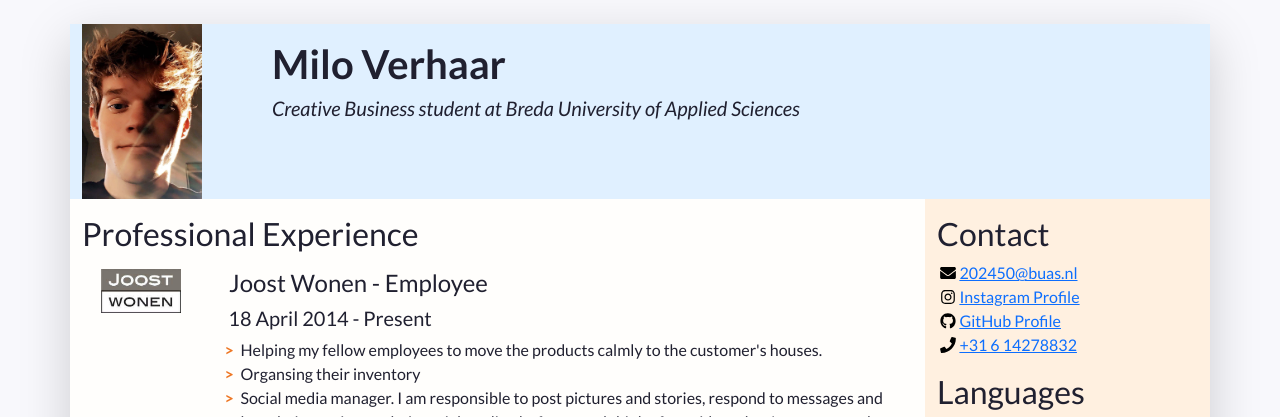
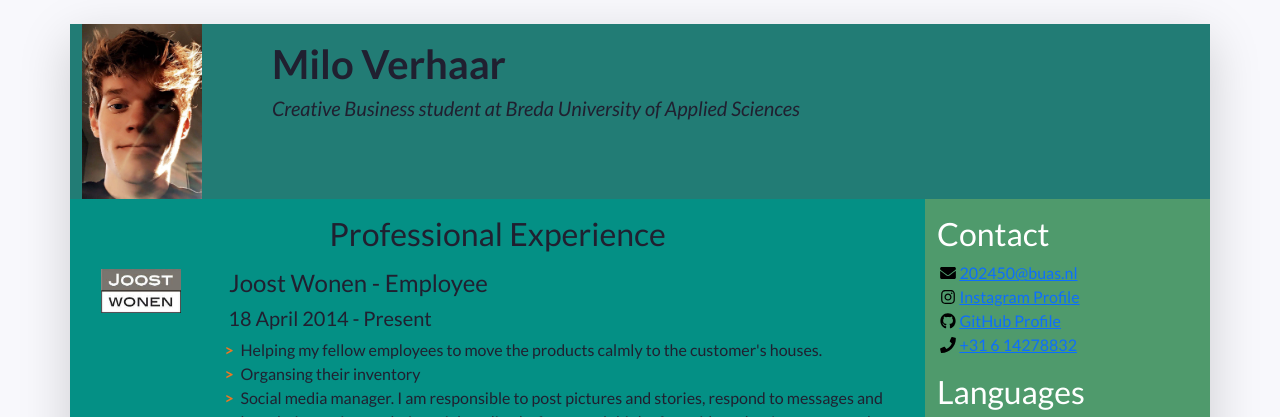
Before and after one commit to miloverhaar03/prj42022, a plain HTML site: page index.html in a window 1280 px wide. Shown: the top 417 px of the page. Drawn offline with nearby package versions, Linux system fonts and the light colour scheme; a web font is replaced by a local one.

Commit message:
styles updated

```diff
--- a/css/styles.css
+++ b/css/styles.css
@@ -16,15 +16,16 @@ body {
 /* Styles for custom classes in the document. (There are more, try to find them out!) */
 
 .resume-header {
-    background-color: #e0f0ff;
+    background-color: #227C75;
 }
 
 .resume-main {
-	background-color: #fffefc;
+	background-color: #049085;
 }
 
 .resume-aside {
-	background-color: #fff0e0;
+	background-color: #4F9A6C;
+	color: white
 }
 
 /* Styles for lists in the document */
--- a/index.html
+++ b/index.html
@@ -76,7 +76,7 @@
           -->
           <section class="my-3 biography-section">
 			</section>
-            <h2>Professional Experience</h2>
+            <h2 class="display- text-center">Professional Experience</h2>
             <!--
               Each list item (li) in the unordered list (ul) below will be one job.
               "list-unstyled" is a class that hides the bullet points of a list.
```
